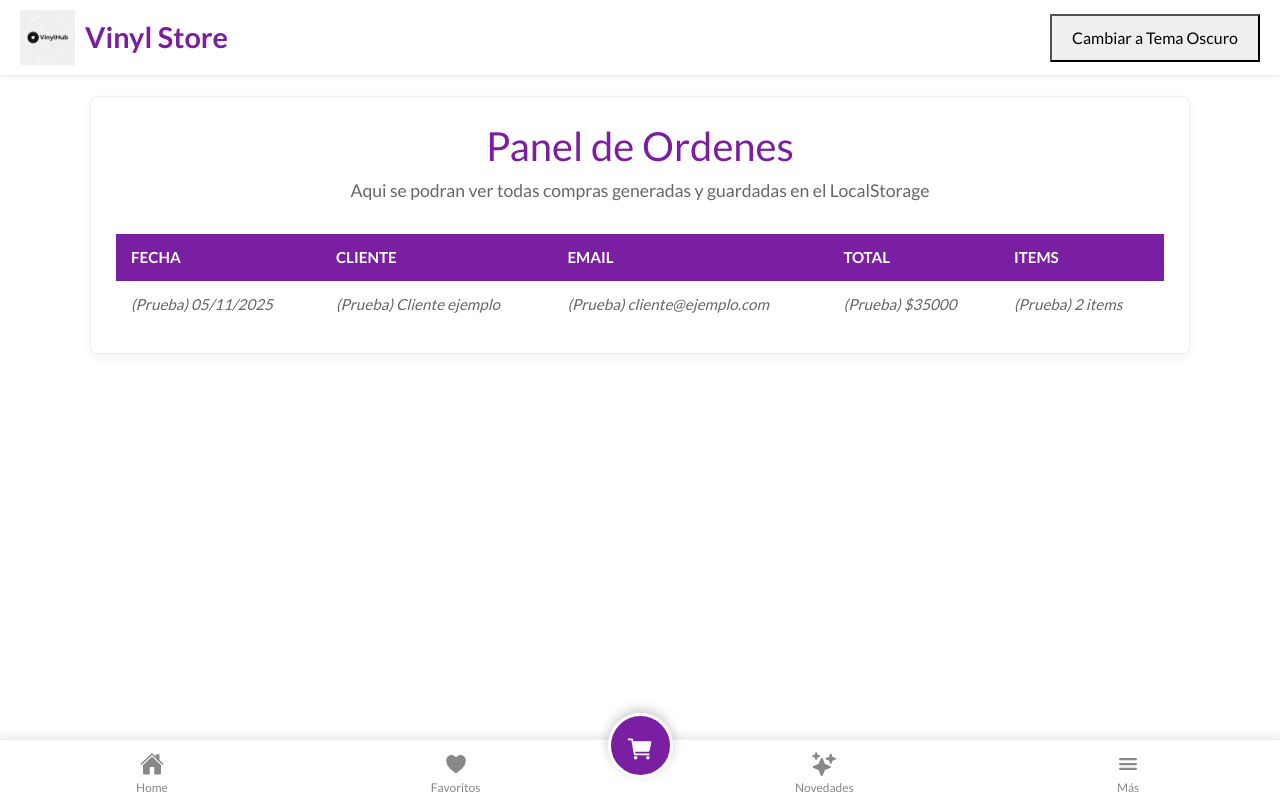
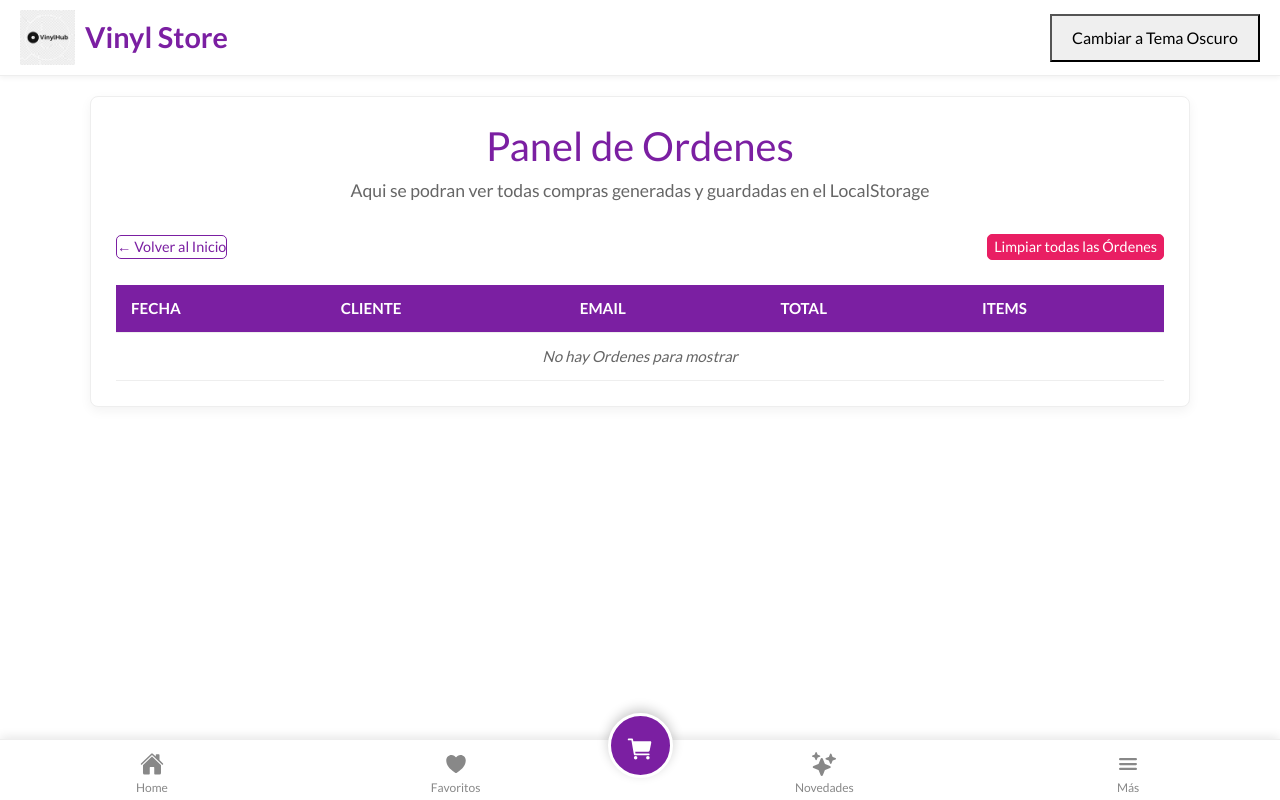
Before and after one commit to joajose8209/proyecto-e-commerce, a React (Vite) app: page /admin-ordenes in a window 1280 px wide. Built offline with nearby package versions, Linux system fonts and the light colour scheme.

Commit message:
feat(admin): Añade botones de Limpiar Órdenes y Volver a Inicio

```diff
--- a/src/pages/AdminOrdersPage.jsx
+++ b/src/pages/AdminOrdersPage.jsx
@@ -1,11 +1,58 @@
-import React from 'react';
+import React, {useState, useEffect} from 'react';
 import '../styles/AdminOrdersPage.css';
+import {Link} from 'react-router-dom';
 
 const AdminOrdersPage = () => {
+
+const [ordenes, setOrdenes] = useState([]);
+
+useEffect (() => {
+const ordenesGuardadas = localStorage.getItem('ordenes');
+
+if(ordenesGuardadas){
+setOrdenes(JSON.parse(ordenesGuardadas));
+}
+
+},[]);
+
+const formatPrice = (price) => {
+return new Intl.NumberFormat('es-Ar', {
+style: 'currency',
+currency: 'ARS',
+}).format(price);
+};
+
+const handleClearOrders = () => {
+if(window.confirm('¿Estás seguro de que quieres borrar TODAS las órdenes? Esta acción no se puede deshacer.')) {
+localStorage.removeItem('ordenes');
+setOrdenes([]);
+}
+};
+
 return(
 <div className="admin-orders-container">
 <h1>Panel de Ordenes</h1>
 <p>Aqui se podran ver todas compras generadas y guardadas en el LocalStorage</p>
+
+<div className='admin-actions-container'>
+<Link
+to="/"
+className='admin-action-btn-secondary'
+>
+&larr; Volver al Inicio
+</Link>
+
+<button
+onClick={handleClearOrders}
+className='admin-action-btn-danger'
+>
+Limpiar todas las Órdenes
+</button>
+
+</div>
+
+
+
 
 <table className="orders-table">
 <thead>
@@ -18,13 +65,21 @@ return(
 </tr>
 </thead>
 <tbody>
+{ ordenes.length === 0 ? (
 <tr>
-<td>(Prueba) 05/11/2025</td>
-<td>(Prueba) Cliente ejemplo</td>
-<td>(Prueba) cliente@ejemplo.com</td>
-<td>(Prueba) $35000</td>
-<td>(Prueba) 2 items</td>
+<td  colSpan="5" style={{textAlign: 'center'}}>No hay Ordenes para mostrar</td>
 </tr>
+) : (
+ordenes.slice().reverse().map((orden, index) => (
+<tr key={index}>
+<td>{new Date(orden.fecha) .toLocaleDateString('es-AR')}</td>
+<td>{orden.comprador.nombre}</td>
+<td>{orden.comprador.email}</td>
+<td>{formatPrice(orden.total)}</td>
+<td>{orden.items.length} items</td>
+</tr>
+))
+)}
 </tbody>
 </table>
 </div>
--- a/src/pages/CheckoutPage.jsx
+++ b/src/pages/CheckoutPage.jsx
@@ -4,10 +4,10 @@ import { useCart } from '../context/CartContext';
 import '../styles/CheckoutPage.css';
 
 const estadoInicialForm = {
-  nombre: '',
-  email: '',
-  telefono: '',
-  direccion: ''
+nombre: '',
+email: '',
+telefono: '',
+direccion: ''
 };
 
 const leerEstadoInicial = () => {
@@ -44,6 +44,7 @@ const tuNumeroWhatsApp = '5493816385762'
 return `https://api.whatsapp.com/send?phone=${tuNumeroWhatsApp}&text=${mensajeCodificado}`;
 
 };
+
 function CheckoutPage() {
 
 const [formData, setFormData] = useState(leerEstadoInicial);
@@ -93,6 +94,7 @@ setErrores(nuevosErrores);
 } else {
 
 setErrores({});
+
 const ordenDeCompra = {
 comprador: formData,
 items: carrito,
@@ -101,6 +103,12 @@ fecha: new Date()
 };
 
 console.log('✅ Orden de Compra Generada:', ordenDeCompra);
+
+const ordenesGuardadas = JSON.parse(localStorage.getItem('ordenes')) || [];
+
+ordenesGuardadas.push(ordenDeCompra);
+
+localStorage.setItem('ordenes', JSON.stringify(ordenesGuardadas));
 
 limpiarCarrito();
 localStorage.removeItem('checkoutForm');
--- a/src/pages/MorePage.jsx
+++ b/src/pages/MorePage.jsx
@@ -1,10 +1,30 @@
 import React from 'react';
+import {Link} from 'react-router-dom';
 
 const MorePage = () => {
 return (
+
 <div style={{ padding: '20px', textAlign: 'center' }}>
 <h1>Más Opciones</h1>
 <p>Aquí encontrarás información de contacto, sobre nosotros, etc.</p>
+
+<div style={ {marginTop: '40px', padding:'20px', border: '1px solid var(--color-card-border)', borderRadius: '8px' }}>
+<h2>Panel de Administrador</h2>
+<p>Acceso solo para revision</p>
+<Link
+to="/admin-ordenes"
+style={{
+textDecoration: 'none',
+padding: '10px, 20px',
+backgroundColor: 'var(--color-primary)',
+color:'white',
+borderRadius: '5px'
+}}
+>
+Ver Órdenes de Compra
+</Link>
+</div>
+
 </div>
 );
 };
--- a/src/styles/AdminOrdersPage.css
+++ b/src/styles/AdminOrdersPage.css
@@ -31,7 +31,7 @@ margin-bottom: 30px;
 .orders-table th,
 .orders-table td {
 padding: 12px 15px;
-border-buttom: 1px solid var(--color-card-border);
+border-bottom: 1px solid var(--color-card-border);
 text-align: left;
 }
 
@@ -49,3 +49,44 @@ background-color: var(--color-card-border);
 color: var(--color-text-secondary);
 font-style: italic;
 }
+
+.admin-actions-container{
+display: flex;
+justify-content: space-between;
+align-items: center;
+margin-bottom: 25px;
+flex-wrap: wrap;
+gap: 10px;
+}
+
+.admin-action-btn-secondary,
+.admin-action-btn-danger {
+padding: 8px, 15px;
+border-radius: 5px;
+text-decoration: none;
+font-weight: 500;
+cursor: pointer;
+border: 1px solid transparent;
+font-size: 0.9rem;
+transition: opacity 0.2s ease;
+}
+
+.admin-action-btn-secondary{
+background-color: var(--color-card-background);
+color: var(--color-primary);
+border-color: var(--color-primary);
+}
+
+.admin-action-btn-secondary:hover {
+opacity: 0.8;
+}
+
+.admin-action-btn-danger{
+background-color: #e91e63;
+color: white;
+border-color: #e91e63;
+}
+
+.admin-action-btn-danger:hover {
+opacity: 0.85;
+}
```
